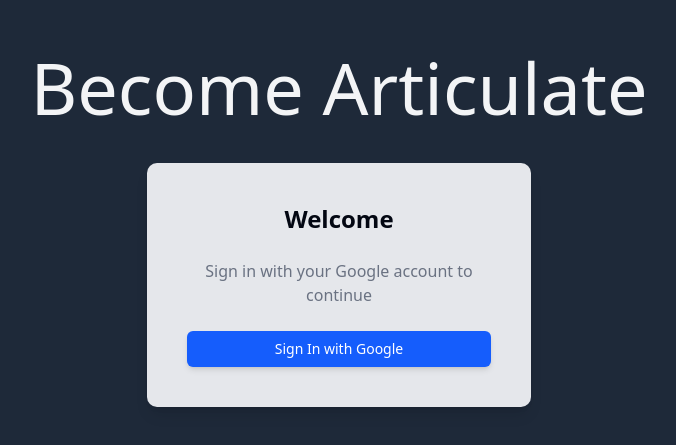
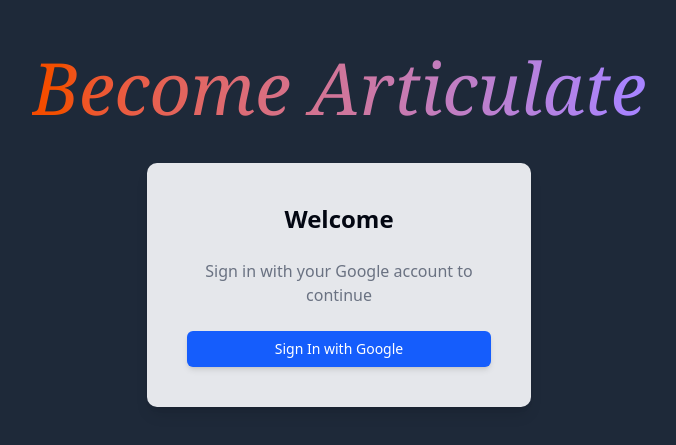
Before and after one commit to NeelSatasia/articulate-web-app, a React (Vite) app in the folder frontend/: page / in a window 1280 px wide. Shown: the part 171-616 px from the top of the page, without its empty margins (301-977 px from the left). Built offline with nearby package versions, Linux system fonts and the light colour scheme.

Commit message:
Gradient font color for app title

```diff
--- a/frontend/src/App.tsx
+++ b/frontend/src/App.tsx
@@ -11,7 +11,7 @@ function App() {
 
     return (
         <div className="min-h-screen flex flex-col items-center justify-center bg-gray-800">
-            <h1 className="text-7xl mb-10 text-secondary">Become Articulate</h1>
+            <h1 className="text-7xl mb-10 text-secondary italic font-serif bg-gradient-to-r from-orange-600 to-violet-400 text-transparent bg-clip-text">Become Articulate</h1>
             <div className="bg-gray-200 p-10 rounded-xl shadow-lg w-full max-w-sm text-center">
                 <h2 className="text-2xl font-bold mb-6">Welcome</h2>
                 <p className="text-gray-500 mb-6">Sign in with your Google account to continue</p>
```
